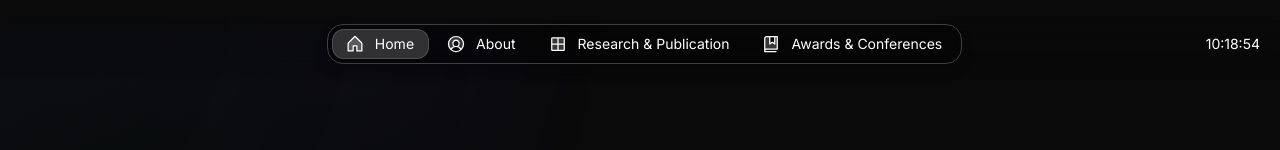
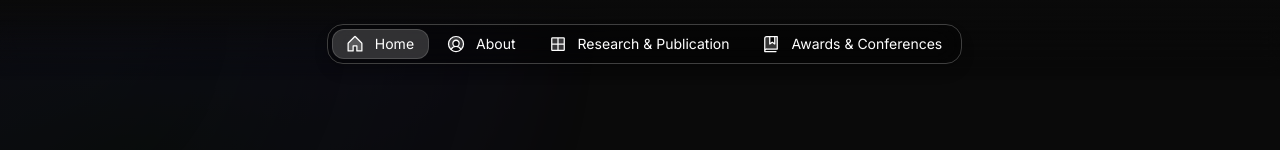
Before and after one commit to ShahbazShaddy/magic-portfolio-for-next-js, a Next.js app: page /en in a window 1280 px wide. Shown: the top 150 px of the page. Built offline with nearby package versions, Linux system fonts and the light colour scheme.

Commit message:
Comment out location and time display in Header component

```diff
--- a/src/components/Header.tsx
+++ b/src/components/Header.tsx
@@ -87,11 +87,11 @@ export const Header = () => {
                     paddingLeft="12" fillWidth
                     alignItems="center"
                     textVariant="body-default-s">
-                    { display.location && (
+                    {/* { display.location && (
                         <Flex hide="s">
                             {person.location}
                         </Flex>
-                    )}
+                    )} */}
                 </Flex>
                 <Flex fillWidth justifyContent="center">
                     <Flex
@@ -168,9 +168,9 @@ export const Header = () => {
                             </Flex>
                         }
                         <Flex hide="s">
-                            { display.time && (
+                            {/* { display.time && (
                                 <TimeDisplay timeZone={person.location}/>
-                            )}
+                            )} */}
                         </Flex>
                     </Flex>
                 </Flex>
```
